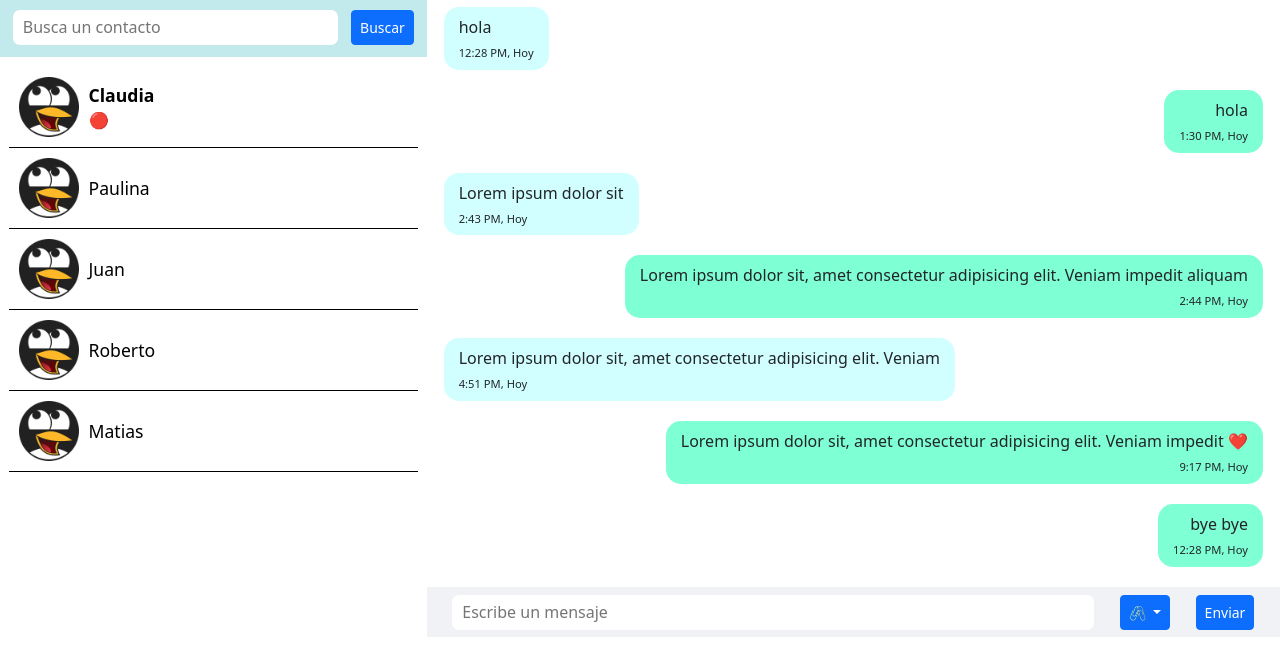
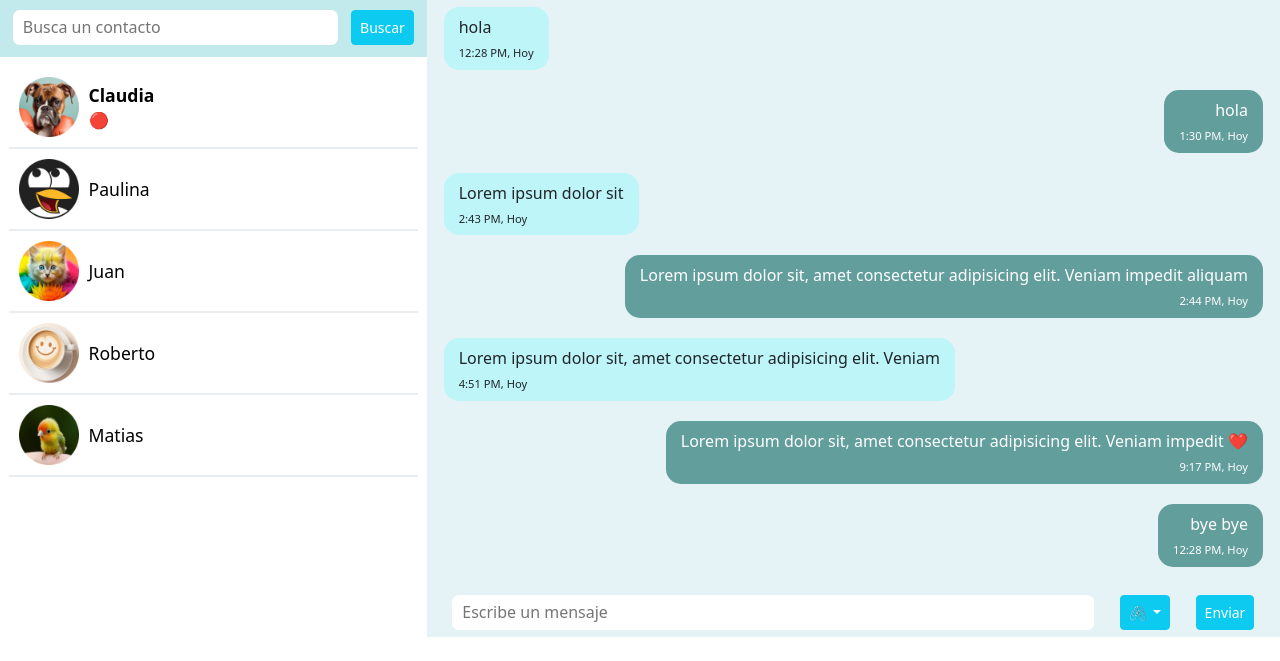
Before and after one commit to TomasHernandez13/ChatApp, a plain HTML site: page index.html in a window 1280 px wide. Shown: the part 139-800 px from the top of the page. Drawn offline with nearby package versions, Linux system fonts and the light colour scheme.

Commit message:
Mejoras de diseño

```diff
--- a/assets/css/style.css
+++ b/assets/css/style.css
@@ -51,11 +51,12 @@ body {
 .contacts-bar__btn {
     margin-right: 3%;
     height: 35px;
+    color: white;
 }
 
 .contacts-list {
-    margin: 10px 2%;
-    overflow-y: scroll;
+    padding: 10px 2%;
+    overflow-y: auto;
     /* height: 575px; */
     flex-grow: 1;
 }
@@ -63,7 +64,7 @@ body {
 .contacts-profile {
     display: flex;
     justify-content: start;
-    border-bottom: 1px solid black;
+    border-bottom: 2px solid #e9edef;
     color: black;
     padding: 10px;
 }
@@ -137,10 +138,11 @@ body {
 }
 
 .chat {
-    margin: 10px 2%;
+    padding: 10px 2%;
     overflow-y: scroll;
     /* height: 575px; */
     flex-grow: 1;
+    background-color: #e6f3f6;
 }
 
 .chat__data {
@@ -159,11 +161,13 @@ body {
     margin-bottom: 20px;
     border-radius: 15px;
     background-color: rgba(0, 255, 255, 0.182);
+
 }
 
 .chat__bubble--right {
     align-items: flex-end;
-    background-color: aquamarine;
+    background-color: #619e9c;
+    color: white;
 }
 
 .chat__container {
@@ -186,7 +190,7 @@ body {
     justify-content: space-between;
     align-items: center;
     min-height: 50px;
-    background-color: #f0f2f5;
+    background-color: #e6f3f6;
 }
 
 .chat-bar__input {
@@ -201,6 +205,7 @@ body {
 .chat-bar__btn {
     margin-right: 3%;
     height: 35px;
+    color: white;
 }
 
 /* Extra Large */
--- a/index.html
+++ b/index.html
@@ -70,12 +70,12 @@
 
                 <section class="contacts-bar">
                     <input class="contacts-bar__input" type="text" placeholder="Busca un contacto">
-                    <button type="button" class="btn btn-primary btn-sm contacts-bar__btn">Buscar</button>
+                    <button type="button" class="btn btn-info btn-sm contacts-bar__btn">Buscar</button>
                 </section>
 
                 <section class="contacts-list">
                     <div class="contacts-profile" onclick="read()">
-                        <img class="img-fluid contacts-profile__pic" src="./assets/img/avatar01.png" alt="">
+                        <img class="img-fluid contacts-profile__pic" src="./assets/img/avatar02.png" alt="">
                         <div class="contacts-profile__group">
                             <p class="contacts-profile__name contacts-profile__name--pending">Claudia</p>
                             <span>🔴</span>
@@ -88,19 +88,19 @@
                         </div>
                     </div>
                     <div class="contacts-profile">
-                        <img class="img-fluid contacts-profile__pic" src="./assets/img/avatar01.png" alt="">
+                        <img class="img-fluid contacts-profile__pic" src="./assets/img/avatar03.png" alt="">
                         <div class="contacts-profile__group">
                             <p class="contacts-profile__name">Juan</p>
                         </div>
                     </div>
                     <div class="contacts-profile">
-                        <img class="img-fluid contacts-profile__pic" src="./assets/img/avatar01.png" alt="">
+                        <img class="img-fluid contacts-profile__pic" src="./assets/img/avatar04.png" alt="">
                         <div class="contacts-profile__group">
                             <p class="contacts-profile__name">Roberto</p>
                         </div>
                     </div>
                     <div class="contacts-profile">
-                        <img class="img-fluid contacts-profile__pic" src="./assets/img/avatar01.png" alt="">
+                        <img class="img-fluid contacts-profile__pic" src="./assets/img/avatar05.png" alt="">
                         <div class="contacts-profile__group">
                             <p class="contacts-profile__name">Matias</p>
                         </div>
@@ -123,7 +123,7 @@
                     contactos</button>
                 <section class="contacts-list" id="contactsList">
                     <div class="contacts-profile">
-                        <img class="img-fluid contacts-profile__pic" src="./assets/img/avatar01.png" alt="">
+                        <img class="img-fluid contacts-profile__pic" src="./assets/img/avatar02.png" alt="">
                         <div class="contacts-profile__group">
                             <p class="contacts-profile__name contacts-profile__name--pending">Claudia</p>
                             <span>🔴</span>
@@ -136,19 +136,19 @@
                         </div>
                     </div>
                     <div class="contacts-profile">
-                        <img class="img-fluid contacts-profile__pic" src="./assets/img/avatar01.png" alt="">
+                        <img class="img-fluid contacts-profile__pic" src="./assets/img/avatar03.png" alt="">
                         <div class="contacts-profile__group">
                             <p class="contacts-profile__name">Juan</p>
                         </div>
                     </div>
                     <div class="contacts-profile">
-                        <img class="img-fluid contacts-profile__pic" src="./assets/img/avatar01.png" alt="">
+                        <img class="img-fluid contacts-profile__pic" src="./assets/img/avatar04.png" alt="">
                         <div class="contacts-profile__group">
                             <p class="contacts-profile__name">Roberto</p>
                         </div>
                     </div>
                     <div class="contacts-profile">
-                        <img class="img-fluid contacts-profile__pic" src="./assets/img/avatar01.png" alt="">
+                        <img class="img-fluid contacts-profile__pic" src="./assets/img/avatar05.png" alt="">
                         <div class="contacts-profile__group">
                             <p class="contacts-profile__name">Matias</p>
                         </div>
@@ -213,7 +213,7 @@
 
                 <section class="chat-bar">
                     <input class="chat-bar__input" type="text" placeholder="Escribe un mensaje">
-                    <button type="button" class="btn btn-primary btn-sm chat-bar__btn dropdown-toggle" data-bs-toggle="dropdown" aria-expanded="false">
+                    <button type="button" class="btn btn-info btn-sm chat-bar__btn dropdown-toggle" data-bs-toggle="dropdown" aria-expanded="false">
                         🖇️
                     </button>
                     <ul class="dropdown-menu">
@@ -221,7 +221,7 @@
                         <li><a class="dropdown-item" href="#">🎞️ Video</a></li>
                         <li><a class="dropdown-item" href="#">📄 Documento</a></li>
                       </ul>
-                    <button type="button" class="btn btn-primary btn-sm chat-bar__btn">Enviar</button>
+                    <button type="button" class="btn btn-info btn-sm chat-bar__btn">Enviar</button>
                 </section>
             </div>
         </div>
```
Also changed, not shown: assets/img/avatar02.png (added), assets/img/avatar03.png (added), assets/img/avatar04.png (added), assets/img/avatar05.png (added).
